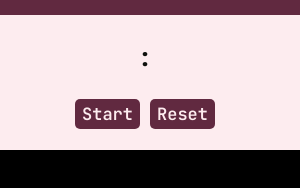
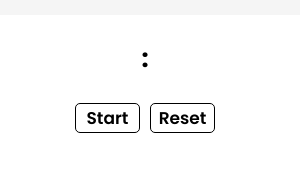
Before and after one commit to nardi00/electron-timer, an Electron app: page index.html in a window 300 px wide. Drawn offline with Linux system fonts and the light colour scheme.

Commit message:
novo design

```diff
--- a/index.html
+++ b/index.html
@@ -1,10 +1,10 @@
 <!DOCTYPE html>
 <html lang="en">
   <head>
-    <meta charset="UTF-8">
-    <meta http-equiv="X-UA-Compatible" content="IE=edge">
-    <meta name="viewport" content="width=device-width, initial-scale=1.0">
-    <link rel="stylesheet" href="styles.css">
+    <meta charset="UTF-8" />
+    <meta http-equiv="X-UA-Compatible" content="IE=edge" />
+    <meta name="viewport" content="width=device-width, initial-scale=1.0" />
+    <link rel="stylesheet" href="styles.css" />
     <title>Timer</title>
   </head>
   <body>
@@ -12,13 +12,14 @@
     <div id="container">
       <div class="top_bar"></div>
       <div class="countdown_container">
-            <input id="minute" type="number" max="60" min="00" class="time"><p id="p2" class="semicolon">:</p><input id="second" type="number" max="60" min="00" class="time">
+        <input id="minute" type="number" max="60" min="00" class="time" />
+        <p id="p2" class="semicolon">:</p>
+        <input id="second" type="number" max="60" min="00" class="time" />
       </div>
       <div class="button_container">
         <button id="start" class="btn">Start</button>
         <button id="reset" class="btn">Reset</button>
       </div>
-
     </div>
   </body>
 </html>
--- a/index.js
+++ b/index.js
@@ -1,50 +1,46 @@
-var start = document.getElementById('start')
-var reset = document.getElementById('reset')
+var start = document.getElementById("start");
+var reset = document.getElementById("reset");
 
-var m = document.getElementById('minute')
-var s = document.getElementById('second')
+var m = document.getElementById("minute");
+var s = document.getElementById("second");
 
-//store a reference to the variable
 var startTimer = null;
 
-
 function timer() {
-    /* s.value = s.value < 10 ? '0' + s.value : s.value; */
-
-    if(m.value == 0 && s.value == 0) {
-        m.value = 0
-        s.value = 0
-    } else if(s.value != 0) {
+  if (m.value == 0 && s.value == 0) {
+    m.value = 0;
+    s.value = 0;
+  } else if (s.value != 0) {
     s.value--;
-    } else if(m.value != 0 && s.value == 0) {
+  } else if (m.value != 0 && s.value == 0) {
     s.value = 59;
     m.value--;
-    } if (s.value < 10) {
-        s.value = '0' + s.value
   }
-    return
+  if (s.value < 10) {
+    s.value = "0" + s.value;
+  }
+  return;
 }
 
 function stopTimer() {
-    clearInterval(startTimer)
+  clearInterval(startTimer);
 }
 
 start.addEventListener("click", () => {
-    isTimerRunning = true
-    //initialize the variable startTimer
+  isTimerRunning = true;
   function startInterval() {
     startTimer = setInterval(() => {
-            timer()
-        }, 1000)
+      timer();
+    }, 1000);
   }
 
-    startInterval()
-})
+  startInterval();
+});
 
 reset.addEventListener("click", () => {
-    if(m.value != 0 || s.value != 0) {
-        m.value = 0
-        s.value = 0
-        stopTimer()
+  if (m.value != 0 || s.value != 0) {
+    m.value = 0;
+    s.value = 0;
+    stopTimer();
   }
-})
+});
--- a/styles.css
+++ b/styles.css
@@ -1,20 +1,25 @@
-@import url('https://fonts.googleapis.com/css2?family=JetBrains+Mono:wght@400;500;600;700;800&display=swap');
+@import url("https://fonts.googleapis.com/css2?family=Poppins:wght@400;500;600;700&display=swap");
+:root {
+  --white: #ffffff;
+  --black: #000000;
+}
+
 body {
-    font-family: 'JetBrains Mono', monospace;
+  font-family: "Poppins", sans-serif;
   height: 150px;
   width: 300px;
   overflow: hidden;
   border-radius: 15px;
   position: relative;
-    background-color: black;
+  background-color: var(--white);
   margin: 0;
 }
 
 #container {
-    font-family: 'JetBrains Mono', monospace;
+  font-family: "Poppins", sans-serif;
   width: 100%;
   height: 100%;
-    background-color: #FDECEF;
+  background-color: var(--white);
   margin: 0 auto;
 }
 
@@ -22,7 +27,7 @@ body {
   width: 100%;
   height: 15px;
   -webkit-app-region: drag;
-    background-color: #612940;
+  background-color: whitesmoke;
 }
 
 .countdown_container {
@@ -32,16 +37,15 @@ body {
   justify-content: space-between;
   align-items: center;
   font-size: 25px;
-/*     margin-top: 20px;
- */    font-family: 'JetBrains Mono', monospace;
-    font-weight: 800;
-    color: #0F110C;
+  font-family: "Poppins", sans-serif;
+  font-weight: 700;
+  color: var(--black);
 }
 
 input[type="number"] {
   text-align: center;
-    font-family: 'JetBrains Mono', monospace;
-    color: #0F110C;
+  font-family: "Poppins", sans-serif;
+  color: var(--black);
 }
 
 input::-webkit-outer-spin-button,
@@ -58,22 +62,21 @@ input::-webkit-inner-spin-button {
   outline: none;
   border: none;
   background-image: none;
-    background-color: #FDECEF;
+  background-color: var(--white);
   box-shadow: none;
   align-content: center;
-    font-family: 'JetBrains Mono', monospace;
+  font-family: "Poppins", sans-serif;
   font-weight: 800;
-    color: #0F110C;
+  color: var(--black);
 }
 
 .button_container {
   margin-right: 85px;
   margin-left: 75px;
-/*     margin-top: 10px;
- */    display: flex;
+  display: flex;
   justify-content: space-between;
   align-items: center;
-    font-family: 'JetBrains Mono', monospace;
+  font-family: "Poppins", sans-serif;
 }
 .btn {
   height: 30px;
@@ -82,16 +85,17 @@ input::-webkit-inner-spin-button {
   cursor: pointer;
   border: none;
   margin: 0;
-    background: #612940;
+  background: var(--white);
+  border: 1px solid var(--black);
   outline: none;
   font-size: 17px;
   border-radius: 5px;
-    font-family: 'JetBrains Mono', monospace;
+  font-family: "Poppins", sans-serif;
   font-weight: 600;
-    color:#FDECEF;
+  color: var(--black);
 }
 
 .semicolon {
   font-weight: bold;
-    color: #0F110C;
+  color: var(--black);
 }
```
Lines whose indentation alone changed are shown as unchanged.
